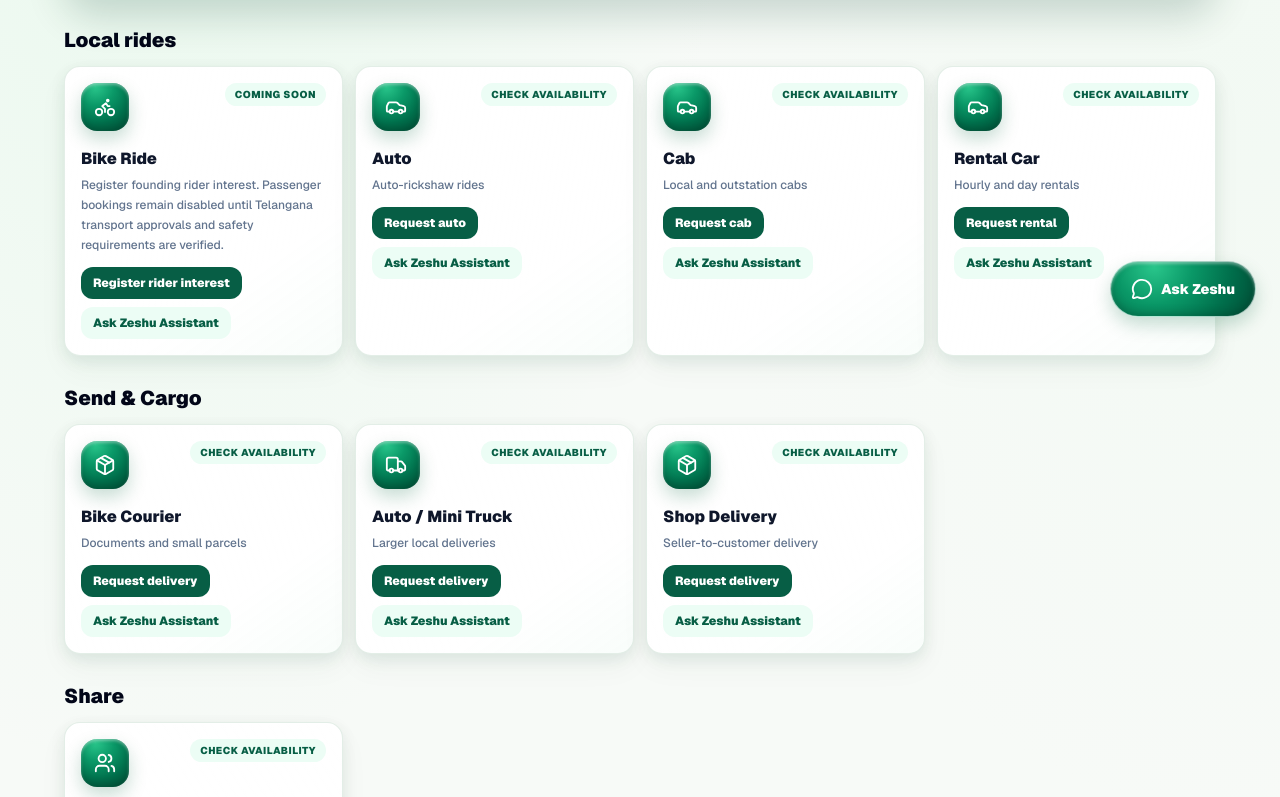
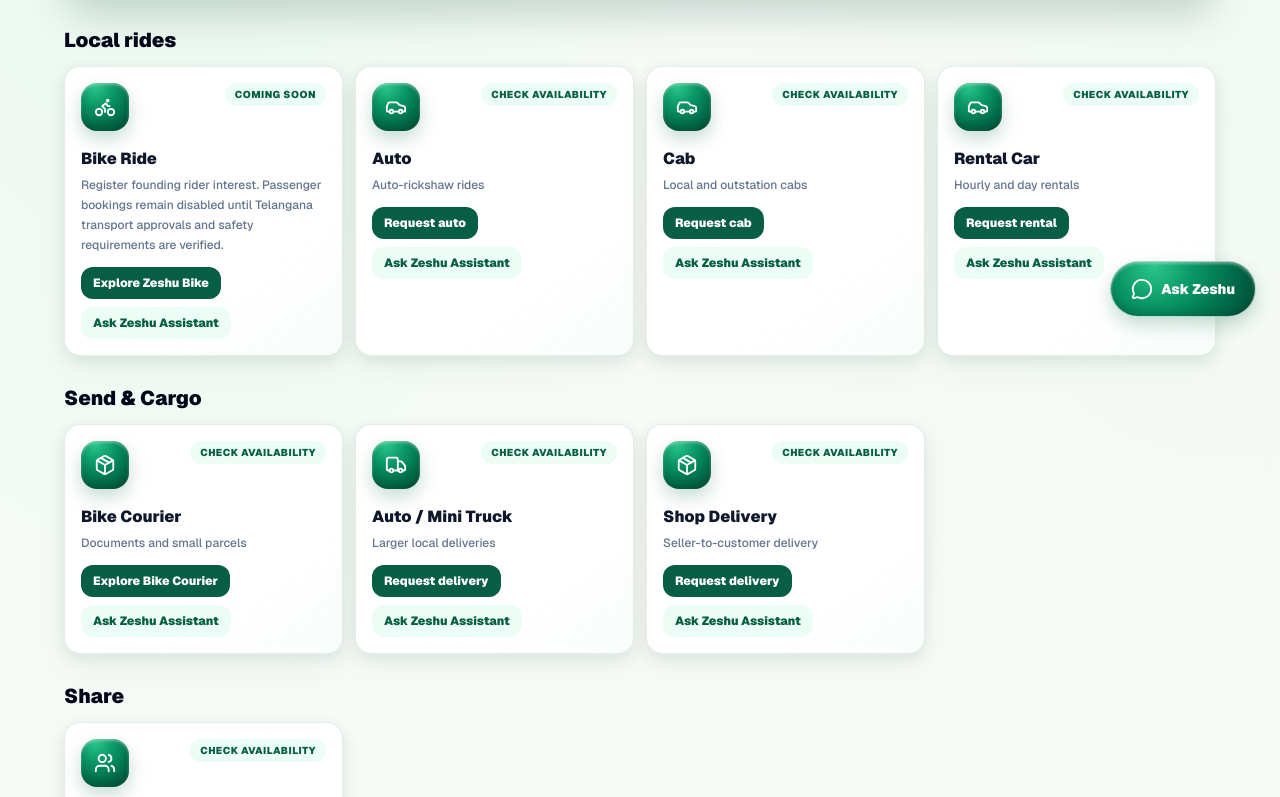
Before and after one commit to haseeb0127/zeshu-web, a Next.js app: page /move in a window 1280 px wide. Shown: the part 459-1256 px from the top of the page. Built offline with nearby package versions, Linux system fonts and the light colour scheme.

Commit message:
Route Bike Ride and Bike Courier customers to the dedicated Zeshu Bike page

```diff
--- a/app/move/page.tsx
+++ b/app/move/page.tsx
@@ -54,8 +54,8 @@ function ServiceSection({ title, cards }: { title: string; cards: ServiceCard[]
             <h3 className="mt-4 font-black text-slate-900">{t(card.title)}</h3>
             <p className="mt-1 text-xs font-medium leading-5 text-slate-500">{t(card.description)}</p>
             <div className="mt-3 flex flex-wrap gap-2">
-              {card.regulatoryHold && card.title === "Bike Ride" ? (
-                <Link href="/earn#join" className="inline-flex rounded-xl bg-[#075E45] px-3 py-2 text-xs font-black text-white">{t(card.actionLabel || "Register interest")}</Link>
+              {(card.title === "Bike Ride" || card.title === "Bike Courier") ? (
+                <Link href="/bike" className="inline-flex rounded-xl bg-[#075E45] px-3 py-2 text-xs font-black text-white">{t(card.title === "Bike Ride" ? "Explore Zeshu Bike" : "Explore Bike Courier")}</Link>
               ) : card.regulatoryHold ? (
                 <span className="inline-flex cursor-not-allowed rounded-xl bg-slate-200 px-3 py-2 text-xs font-black text-slate-600">{t(card.actionLabel || "View status")}</span>
               ) : (
```
